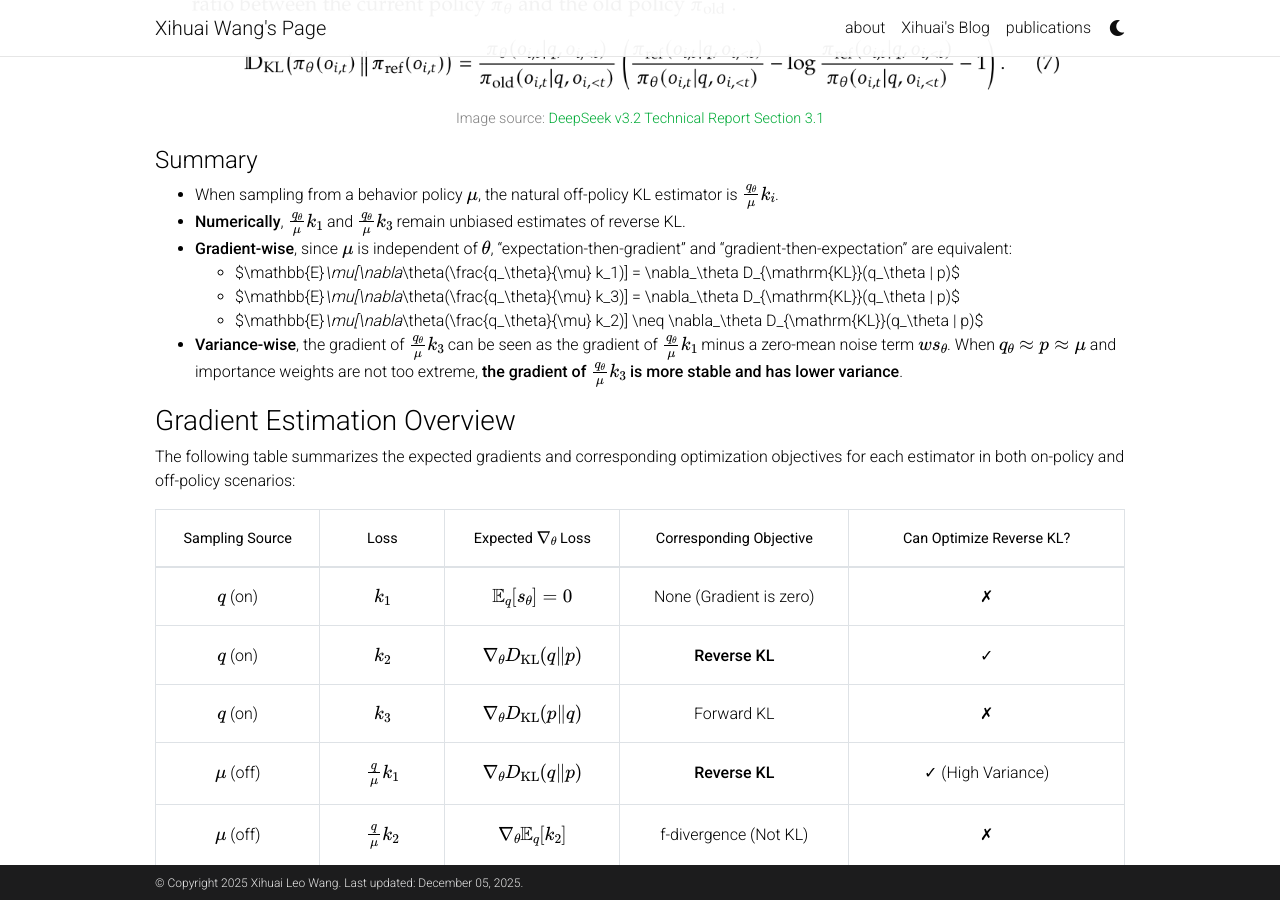
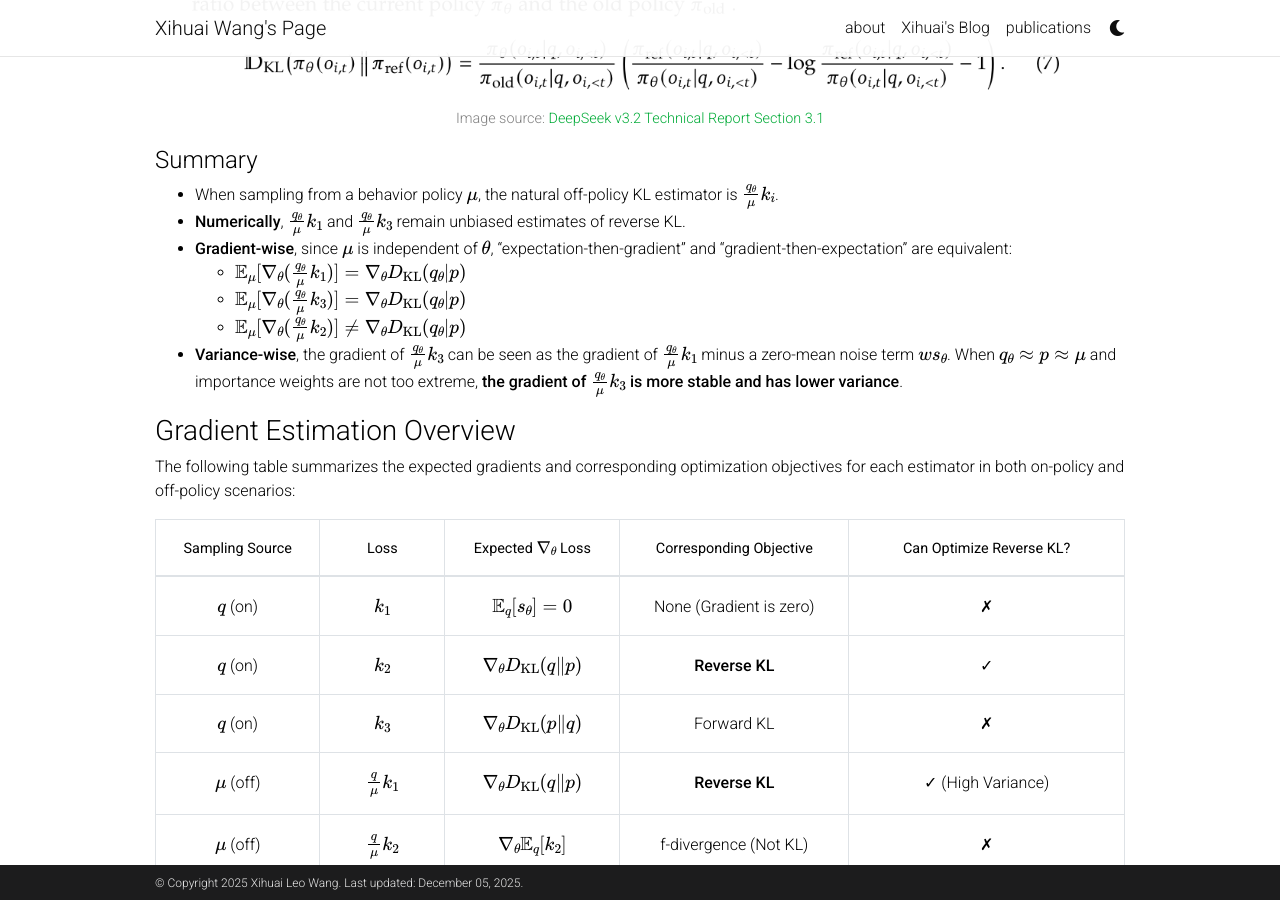
Before and after one commit to xihuai18/xihuai18.github.io, a Jekyll site: the page built from _posts/2025-12-01-kl-estimators-en.md, in a window 1280 px wide and 900 px high, scrolled down 13623 px. Built offline with Jekyll 4.4.1, drawn with Linux system fonts in a browser that asks for light colours; comment, search, counter and statistics services are not loaded; a style sheet for code colours, icons or effects is not loaded; some of the changed text lies outside the part shown.

Commit message:
修正 KL 散度估计器文档中的数学符号，确保一致性和准确性

```diff
--- a/_posts/2025-12-01-kl-estimators-en.md
+++ b/_posts/2025-12-01-kl-estimators-en.md
@@ -87,7 +87,7 @@
 
 **Design motivation**: We would like an estimator that is **both unbiased and low variance**. A standard trick is to add a **control variate** – a zero-mean term that is negatively correlated with the original estimator.
 
-Note that $\mathbb{E}_q[r - 1] = \mathbb{E}_q\left[\frac{p}{q}\right] - 1 = 1 - 1 = 0$. Therefore, for any $\lambda$,
+Note that $\mathbb{E}\_q[r - 1] = \mathbb{E}\_q\left[\frac{p}{q}\right] - 1 = 1 - 1 = 0$. Therefore, for any $\lambda$,
 
 $$
 k_1 + \lambda(r - 1) = -\log r + \lambda(r - 1)
@@ -456,8 +456,8 @@
 
 A key difference is:
 
-> **Previously**, the expectation was $\mathbb{E}_{q_{\theta}}[\cdot]$, where the distribution itself depended on $\theta$.
-> **Now**, the expectation is $\mathbb{E}_{\mu}[\cdot]$, and $\mu$ is independent of $\theta$.
+> **Previously**, the expectation was $\mathbb{E}\_{q\_{\theta}}[\cdot]$, where the distribution itself depended on $\theta$.
+> **Now**, the expectation is $\mathbb{E}\_{\mu}[\cdot]$, and $\mu$ is independent of $\theta$.
 
 This fundamentally changes the relationship between "expectation-then-gradient" and "gradient-then-expectation".
 
@@ -477,7 +477,7 @@
 
 #### Numerical Level: Unbiasedness Holds
 
-From the standard importance sampling relation $\mathbb{E}_\mu[w \cdot f] = \mathbb{E}_{q_\theta}[f]$, we have
+From the standard importance sampling relation $\mathbb{E}\_\mu[w \cdot f] = \mathbb{E}\_{q\_\theta}[f]$, we have
 
 $$
 \mathbb{E}_\mu[w k_1] = D_{\mathrm{KL}}(q_\theta \| p), \quad
@@ -532,23 +532,23 @@
 
 #### Which Ones Give the Unbiased Reverse KL Gradient?
 
-Using $\mathbb{E}_\mu[w \cdot f] = \mathbb{E}_{q_\theta}[f]$ and $\mathbb{E}_{q_\theta}[s_\theta] = 0$:
+Using $\mathbb{E}\_\mu[w \cdot f] = \mathbb{E}\_{q\_\theta}[f]$ and $\mathbb{E}\_{q\_\theta}[s\_\theta] = 0$:
 
-**$\mathbb{E}_\mu[\nabla_\theta(w k_1)]$**:
+**$\mathbb{E}\_\mu[\nabla\_\theta(w k\_1)]$**:
 
 $$
 \mathbb{E}_\mu[w s_\theta (k_1 + 1)] = \mathbb{E}_{q}[s_\theta k_1] + \underbrace{\mathbb{E}_{q}[s_\theta]}_{=0} = \nabla_\theta D_{\mathrm{KL}}(q_\theta \| p) \quad \checkmark
 $$
 
-**$\mathbb{E}_\mu[\nabla_\theta(w k_2)]$**:
+**$\mathbb{E}\_\mu[\nabla\_\theta(w k\_2)]$**:
 
 $$
 \mathbb{E}_\mu[w s_\theta (k_2 - \log r)] = \mathbb{E}_{q}[s_\theta (k_2 - \log r)] = \nabla_\theta \mathbb{E}_{q}[k_2]
 $$
 
-This is the true gradient of the f-divergence $\mathbb{E}_q[k_2]$, **not** the gradient of reverse KL.
+This is the true gradient of the f-divergence $\mathbb{E}\_q[k\_2]$, **not** the gradient of reverse KL.
 
-**$\mathbb{E}_\mu[\nabla_\theta(\bar{w} k_2)]$** (where $\bar{w} = \text{sg}(w)$ denotes detached weights):
+**$\mathbb{E}\_\mu[\nabla\_\theta(\bar{w} k\_2)]$** (where $\bar{w} = \text{sg}(w)$ denotes detached weights):
 
 If we treat the importance weight as a constant (detach it in code), then:
 
@@ -564,7 +564,7 @@
 
 This is exactly the true gradient of reverse KL!
 
-**$\mathbb{E}_\mu[\nabla_\theta(w k_3)]$**:
+**$\mathbb{E}\_\mu[\nabla\_\theta(w k\_3)]$**:
 
 $$
 \mathbb{E}_\mu[w s_\theta k_1] = \mathbb{E}_{q}[s_\theta k_1] = \nabla_\theta D_{\mathrm{KL}}(q_\theta \| p) \quad \checkmark
@@ -624,13 +624,13 @@
 g_3(x) := \nabla_\theta(w k_3) = w(x) s_\theta(x) k_1(x)
 $$
 
-Both have the same expectation $\nabla_\theta D_{\mathrm{KL}}(q_\theta \| p)$, but there is a simple relationship:
+Both have the same expectation $\nabla\_\theta D\_{\mathrm{KL}}(q\_\theta \| p)$, but there is a simple relationship:
 
 $$
 g_1(x) - g_3(x) = w(x) s_\theta(x)
 $$
 
-And since $\mathbb{E}_\mu[w s_\theta] = \mathbb{E}_{q_\theta}[s_\theta] = 0$, we know that $w s_\theta$ is a **zero-mean "pure noise term"**.
+And since $\mathbb{E}\_\mu[w s\_\theta] = \mathbb{E}\_{q\_\theta}[s\_\theta] = 0$, we know that $w s\_\theta$ is a **zero-mean "pure noise term"**.
 
 **First-Order Expansion Analysis**:
 
@@ -685,9 +685,9 @@
 - When sampling from a behavior policy $\mu$, the natural off-policy KL estimator is $\frac{q_\theta}{\mu} k_i$.
 - **Numerically**, $\frac{q_\theta}{\mu} k_1$ and $\frac{q_\theta}{\mu} k_3$ remain unbiased estimates of reverse KL.
 - **Gradient-wise**, since $\mu$ is independent of $\theta$, "expectation-then-gradient" and "gradient-then-expectation" are equivalent:
-  - $\mathbb{E}_\mu[\nabla_\theta(\frac{q_\theta}{\mu} k_1)] = \nabla_\theta D_{\mathrm{KL}}(q_\theta \| p)$
-  - $\mathbb{E}_\mu[\nabla_\theta(\frac{q_\theta}{\mu} k_3)] = \nabla_\theta D_{\mathrm{KL}}(q_\theta \| p)$
-  - $\mathbb{E}_\mu[\nabla_\theta(\frac{q_\theta}{\mu} k_2)] \neq \nabla_\theta D_{\mathrm{KL}}(q_\theta \| p)$
+  - $\mathbb{E}\_\mu[\nabla\_\theta(\frac{q\_\theta}{\mu} k\_1)] = \nabla\_\theta D\_{\mathrm{KL}}(q\_\theta \| p)$
+  - $\mathbb{E}\_\mu[\nabla\_\theta(\frac{q\_\theta}{\mu} k\_3)] = \nabla\_\theta D\_{\mathrm{KL}}(q\_\theta \| p)$
+  - $\mathbb{E}\_\mu[\nabla\_\theta(\frac{q\_\theta}{\mu} k\_2)] \neq \nabla\_\theta D\_{\mathrm{KL}}(q\_\theta \| p)$
 - **Variance-wise**, the gradient of $\frac{q_\theta}{\mu} k_3$ can be seen as the gradient of $\frac{q_\theta}{\mu} k_1$ minus a zero-mean noise term $w s_\theta$. When $q_\theta \approx p \approx \mu$ and importance weights are not too extreme, **the gradient of $\frac{q_\theta}{\mu} k_3$ is more stable and has lower variance**.
 
 ### Gradient Estimation Overview
@@ -877,7 +877,7 @@
 
 **Pitfall 1: Using $k_1$ Directly as a Loss (On-Policy)**
 
-The expected gradient of $k_1$ is zero ($\mathbb{E}_q[\nabla k_1] = \mathbb{E}_q[s_\theta] = 0$), so as a loss it is ineffective.
+The expected gradient of $k_1$ is zero ($\mathbb{E}\_q[\nabla k\_1] = \mathbb{E}\_q[s\_\theta] = 0$), so as a loss it is ineffective.
 
 > **Fix**: Use $k_1$ or $k_3$ only when you need a scalar KL penalty in rewards (no gradient), and use $k_2$ or $k_3$ when you actually want a loss with a meaningful gradient.
 
```
